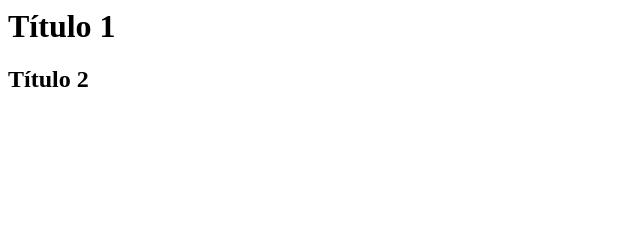
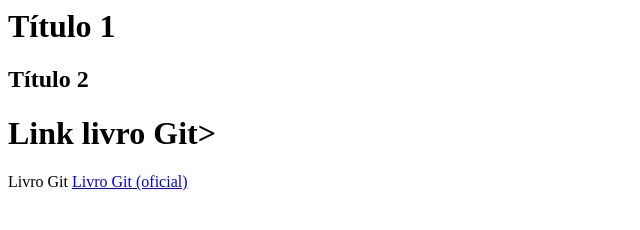
Before and after one commit to sedicarmem/aulaFundamentos, a plain HTML site: page index.htm in a window 1280 px wide. Shown: the whole page, without its empty margins (0-640 px from the left). Drawn offline with Linux system fonts and the light colour scheme.

Commit message:
Versão 2 - Página web

```diff
--- a/index.htm
+++ b/index.htm
@@ -4,4 +4,7 @@
 <body>
 	<h1> Título 1 </h1>
 		<h2> Título 2 </h2>
+	<h1> Link livro Git> </h1>
+	Livro Git <a href="https://git-scm.com/book/en/v2/Git-Basics-Getting-a-
+Git-Repository" target="=blank">Livro Git (oficial)</a>
 </body>
```
